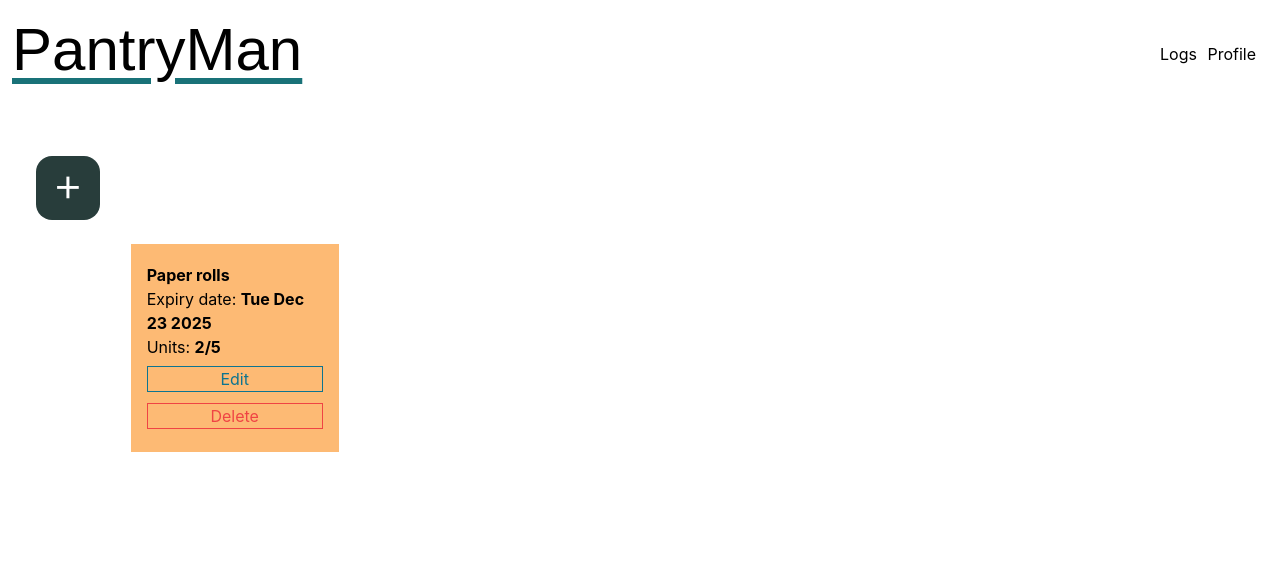
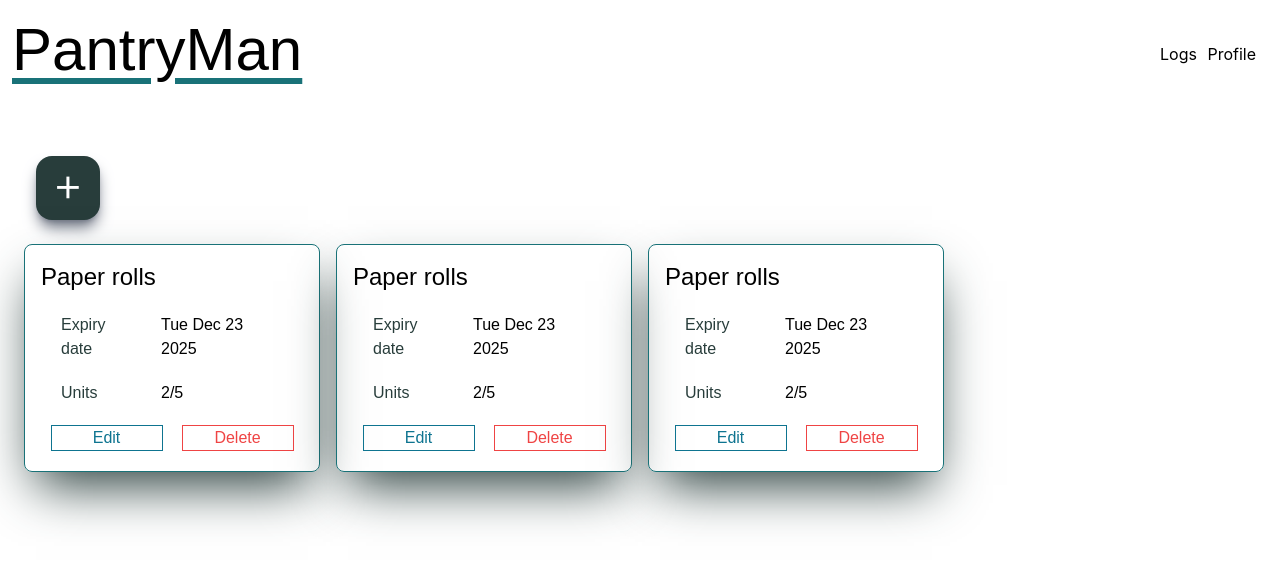
Before and after one commit to rohitbathi/pantry-man-frontend, a React (Create React App) app: page / in a window 1280 px wide. Shown: the top 564 px of the page. Built offline with nearby package versions, Linux system fonts and the light colour scheme.

Commit message:
added styling for Itemcard, addItemBtn and Edititemcard

```diff
--- a/src/components/Edititemcard.tsx
+++ b/src/components/Edititemcard.tsx
@@ -5,13 +5,15 @@ import { Item } from "../pages/userhomepage";
 interface editItemCardProps {
     items: Item[],
     setItems: React.Dispatch<React.SetStateAction<Item[]>>,
-    editItem: Item | undefined
+    editItem: Item | null,
+    setEditItem: React.Dispatch<React.SetStateAction<Item | null>>
 }
 
 const EditItemCard = ({
     items,
     setItems,
-    editItem
+    editItem,
+    setEditItem
 }: editItemCardProps) => {
 
     let itemNameRef = useRef<HTMLInputElement>(null)
@@ -30,22 +32,52 @@ const EditItemCard = ({
                     maxUnits: maxUnitsRef.current?.value ? parseInt(maxUnitsRef.current?.value) : editItem.maxUnits,
                     editStatus: false
                 }
-                console.log((new Date(String(expDateRef.current?.value).replace(/-/g, '/'))))
             }
             return item
         })
-
         setItems(newItems)
+        setEditItem(null)
     }
 
     if(editItem){
         return (
-            <div className="w-52 h-52 p-4 bg-blue-400 flex flex-col justify-around" >
+            <div className="p-4 flex flex-col justify-around font-poppins rounded-lg border-4 border-cyan-700 shadow-lg shadow-cyan-700" >
                 <div>
-                    <input type="text" name="item-name" id="item-name" placeholder={editItem.itemName} ref={itemNameRef}/>
-                    <label>Expiry Date: </label><input type="date" name="expiry-date" id="expiry-date" placeholder={editItem.expDate?.toDateString()} ref={expDateRef}/>
-                    <input type="number" name="current-units" id="current-units" placeholder={editItem.presentUnits ? editItem.presentUnits.toString() + ' (Present units)' : String(0) + ' (Present units)'} ref={presentUnitsRef}/>
-                    <input type="number" name="max-units" id="max-units" placeholder={editItem.maxUnits ? editItem.maxUnits.toString() + ' (Max units)' : String(0) + ' (Max units)'} ref={maxUnitsRef}/>
+                    <input type="text" name="item-name" id="item-name" placeholder={editItem.itemName} ref={itemNameRef}
+                    className="text-2xl border border-customdark rounded-lg px-2 py-1"/>
+                    <table id="edit-item-features"
+                    className="table-auto border-separate border-spacing-5">
+                        <tbody>
+                            <tr>
+                                <td>
+                                    <label>Expiry Date: </label>
+                                </td>
+                                <td>
+                                    <input type="date" name="expiry-date" id="expiry-date" placeholder={editItem.expDate?.toDateString()} ref={expDateRef}/>
+                                </td>
+                            </tr>
+                            <tr>
+                                <td>
+                                    <label htmlFor="">
+                                        Present units
+                                    </label>
+                                </td>
+                                <td>
+                                    <input type="number" name="current-units" id="current-units" placeholder={editItem.presentUnits ? editItem.presentUnits.toString() + ' (Present units)' : String(0) + ' (Present units)'} ref={presentUnitsRef}/>
+                                </td>
+                            </tr>
+                            <tr>
+                                <td>
+                                    <label htmlFor="">
+                                        Max units
+                                    </label>
+                                </td>
+                                <td>
+                                    <input type="number" name="max-units" id="max-units" placeholder={editItem.maxUnits ? editItem.maxUnits.toString() + ' (Max units)' : String(0) + ' (Max units)'} ref={maxUnitsRef}/>
+                                </td>
+                            </tr>
+                        </tbody>
+                    </table>
                 </div>
                 <button
                     onClick={saveEdit}
--- a/src/components/Itemcard.tsx
+++ b/src/components/Itemcard.tsx
@@ -5,14 +5,16 @@ import { Item } from "../pages/userhomepage"
 interface itemCardProps {
     currItem: Item
     items: Item[],
+    editItem: Item | null,
     setItems: React.Dispatch<React.SetStateAction<Item[]>>,
-    setEditItem: React.Dispatch<React.SetStateAction<Item | undefined>>
+    setEditItem: React.Dispatch<React.SetStateAction<Item | null>>
 }
 
 export default function Itemcard(
     {
         currItem,
         items,
+        editItem,
         setItems,
         setEditItem
     }: itemCardProps){
@@ -24,6 +26,7 @@ export default function Itemcard(
     }
 
     const editHandler = ()=>{
+        if(!editItem){
             setEditItem(currItem)
             setItems(items.map((item)=>{
                 if(item.itemId==currItem.itemId){
@@ -31,25 +34,62 @@ export default function Itemcard(
                 }
                 return item
             }))
+        }else{
+            return
+        }
     }
 
     return (
-        <div className="w-52 h-52 p-4 bg-orange-300 flex flex-col justify-around" >
+        <div
+        className="p-4 flex flex-col justify-around font-poppins shadow-2xl shadow-customdark rounded-lg border border-mid" >
             <div>
-                <p><b>{currItem.itemName}</b></p>
-                <p>Expiry date: <b>{currItem.expDate?.toDateString()}</b></p>
-                <p>Units: <b>{currItem.presentUnits ? currItem.presentUnits.toString() : 0}/{currItem.maxUnits ? currItem.maxUnits.toString() : 0}</b></p>
+                <p
+                className="text-2xl font-medium">
+                    {currItem.itemName}
+                </p>
+                <table id="item-features"
+                className="table-auto border-separate border-spacing-5">
+                    <tbody>
+                        <tr>
+                            <td>
+                                <label htmlFor="expiry-date"
+                                className="text-customdark">
+                                    Expiry date
+                                </label>
+                            </td>
+                            <td id="expiry-date"
+                            className="font-medium">
+                                {currItem.expDate?.toDateString()}
+                            </td>
+                        </tr>
+                        <tr>
+                            <td>
+                                <label htmlFor=""
+                                className="text-customdark">
+                                    Units
+                                </label>
+                            </td>
+                            <td
+                            className="font-medium">
+                                {currItem.presentUnits ? currItem.presentUnits.toString() : 0}/{currItem.maxUnits ? currItem.maxUnits.toString() : 0}
+                            </td>
+                        </tr>
+                    </tbody>
+                </table>
             </div>
+            <div id="button-holder"
+            className="flex justify-around">
                 <button
                 onClick={editHandler}
-             className="border border-cyan-700 text-cyan-700 mb-1">
+                className="border border-cyan-700 text-cyan-700 mb-1 hover:bg-cyan-700 hover:text-white min-w-28">
                     Edit
                 </button>
                 <button
                 onClick={deleteHandler}
-             className="border border-red-500 text-red-500 mb-1">
+                className="border border-red-500 text-red-500 mb-1 hover:bg-red-500 hover:text-white min-w-28">
                     Delete
                 </button>
             </div>
+        </div>
     )
 }
--- a/src/components/Logincard.tsx
+++ b/src/components/Logincard.tsx
@@ -2,7 +2,7 @@ import React from "react";
 
 export default function Logincard(){
     return (
-        <form action="#" className="flex flex-col items-center w-96 border border-mid border-2 rounded-3xl p-6">
+        <form action="#" className="flex flex-col items-center w-96 border-2 border-mid rounded-3xl p-6">
             <input className="bg-gray-200 rounded border-spacing-1 px-2 py-1 my-6 w-3/5" type="text" name="login-username" id="login-username" placeholder="Username"/>
             <input className="bg-gray-200 rounded border-spacing-1 px-2 py-1 my-6 w-3/5" type="password" name="login-password" id="login-password" placeholder="Password"/>
             <input className="py-2 px-6 rounded-3xl text-base font-medium bg-mid text-white" type="button" value="Login" />
--- a/src/components/Signupcard.tsx
+++ b/src/components/Signupcard.tsx
@@ -2,7 +2,7 @@ import React from "react";
 
 export default function Signupcard(){
     return(
-        <form action="#" className="flex flex-col items-center w-96 border border-mid border-2 rounded-3xl p-6">
+        <form action="#" className="flex flex-col items-center w-96 border-2 border-mid rounded-3xl p-6">
             <input className="bg-gray-200 rounded border-spacing-1 px-2 py-1 my-6 w-3/5" type="text" name="username" id="username" placeholder="Username"/>
             <input className="bg-gray-200 rounded border-spacing-1 px-2 py-1 my-6 w-3/5"type="email"  name="email" id="email" placeholder="Enter email address"/>
             <input className="bg-gray-200 rounded border-spacing-1 px-2 py-1 my-6 w-3/5" type="password" name="password" id="password" placeholder="Password"/>
--- a/src/pages/userhomepage.tsx
+++ b/src/pages/userhomepage.tsx
@@ -31,9 +31,25 @@ export default function Userhome(){
             expDate: new Date('12/23/2025'),
             presentUnits: 2,
             maxUnits: 5
+        },
+        {
+            editStatus: false,
+            itemId: genUID(),
+            itemName: 'Paper rolls',
+            expDate: new Date('12/23/2025'),
+            presentUnits: 2,
+            maxUnits: 5
+        },
+        {
+            editStatus: false,
+            itemId: genUID(),
+            itemName: 'Paper rolls',
+            expDate: new Date('12/23/2025'),
+            presentUnits: 2,
+            maxUnits: 5
         }
     ])
-    let [editItem, setEditItem] = useState<Item>()
+    let [editItem, setEditItem] = useState<Item|null>(null)
     let [showItemForm, setShowItemForm] = useState<boolean>(false)
 
     const addButtonHandler = ()=>{
@@ -42,7 +58,7 @@ export default function Userhome(){
 
     return(
         <div className="page">
-            <nav className="flex w-full justify-between mb-6">
+            <nav className="flex w-full justify-between mb-6 bg-white">
                 <Appname />
                 <div className="flex justify-between items-center h-26 mr-6 mt-3 w-24">
                     <p>Logs</p>
@@ -50,13 +66,14 @@ export default function Userhome(){
                 </div>
             </nav>
             <button
+            id="addItemBtn"
             onClick={addButtonHandler}
-             className="text-5xl font-light w-16 h-16 pb-2 rounded-2xl bg-customdark ml-9 mt-9 text-white">
+            className="text-5xl font-light w-16 h-16 pb-2 rounded-2xl bg-customdark ml-9 mt-9 text-white shadow-lg shadow-gray-500">
                 +
             </button>
             {
                 !showItemForm &&
-                <div className="w-10/12 h-fit p-6 m-auto grid grid-cols-4 grid-flow-row gap-4">
+                <div className="w-fit h-fit p-6 m-auto grid grid-cols-4 grid-flow-row gap-4">
                     {
                         items.map((item)=>{
                             if(!item.editStatus){
@@ -65,6 +82,7 @@ export default function Userhome(){
                                         key={item.itemId}
                                         currItem={item}
                                         items={items}
+                                        editItem={editItem}
                                         setItems={setItems}
                                         setEditItem={setEditItem}
                                     />
@@ -76,6 +94,7 @@ export default function Userhome(){
                                         items= {items}
                                         setItems={setItems}
                                         editItem= {editItem}
+                                        setEditItem= {setEditItem}
                                     />
                                 )
                             }
```
Lines whose indentation alone changed are shown as unchanged.
